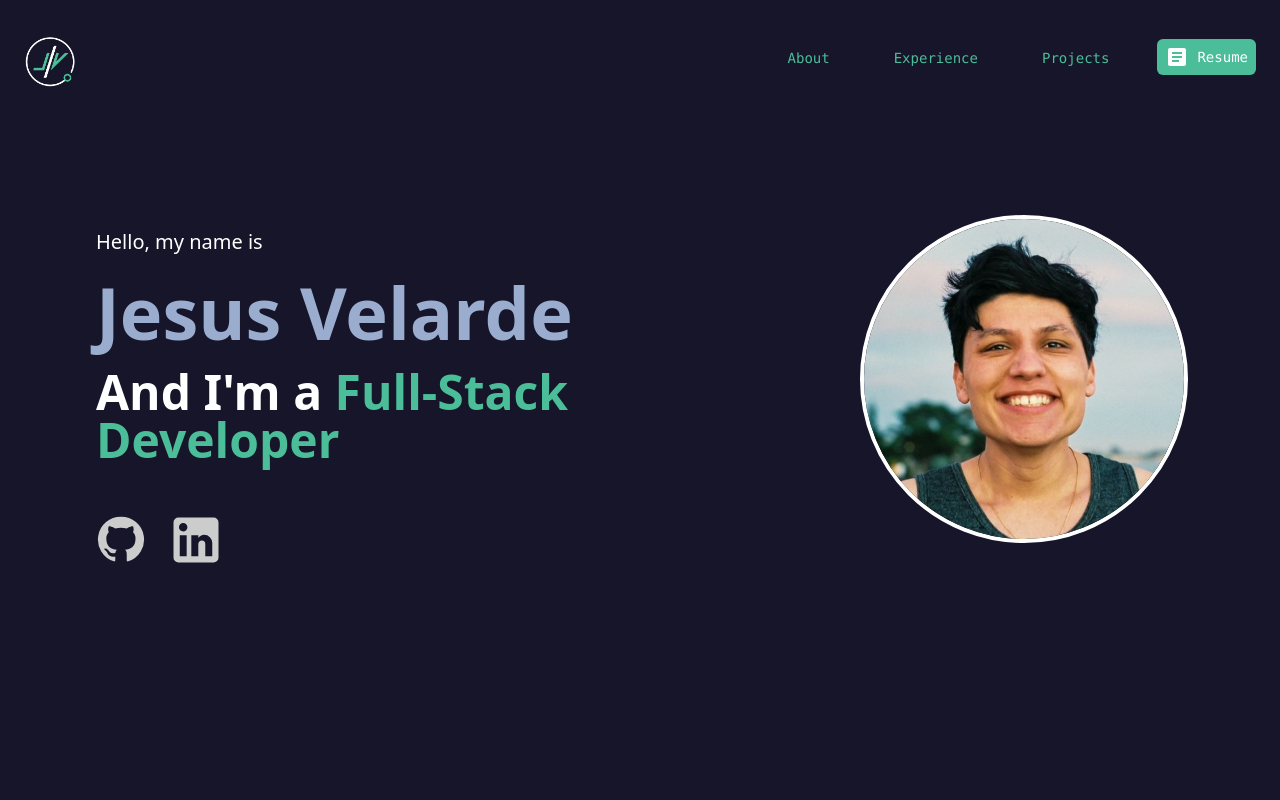
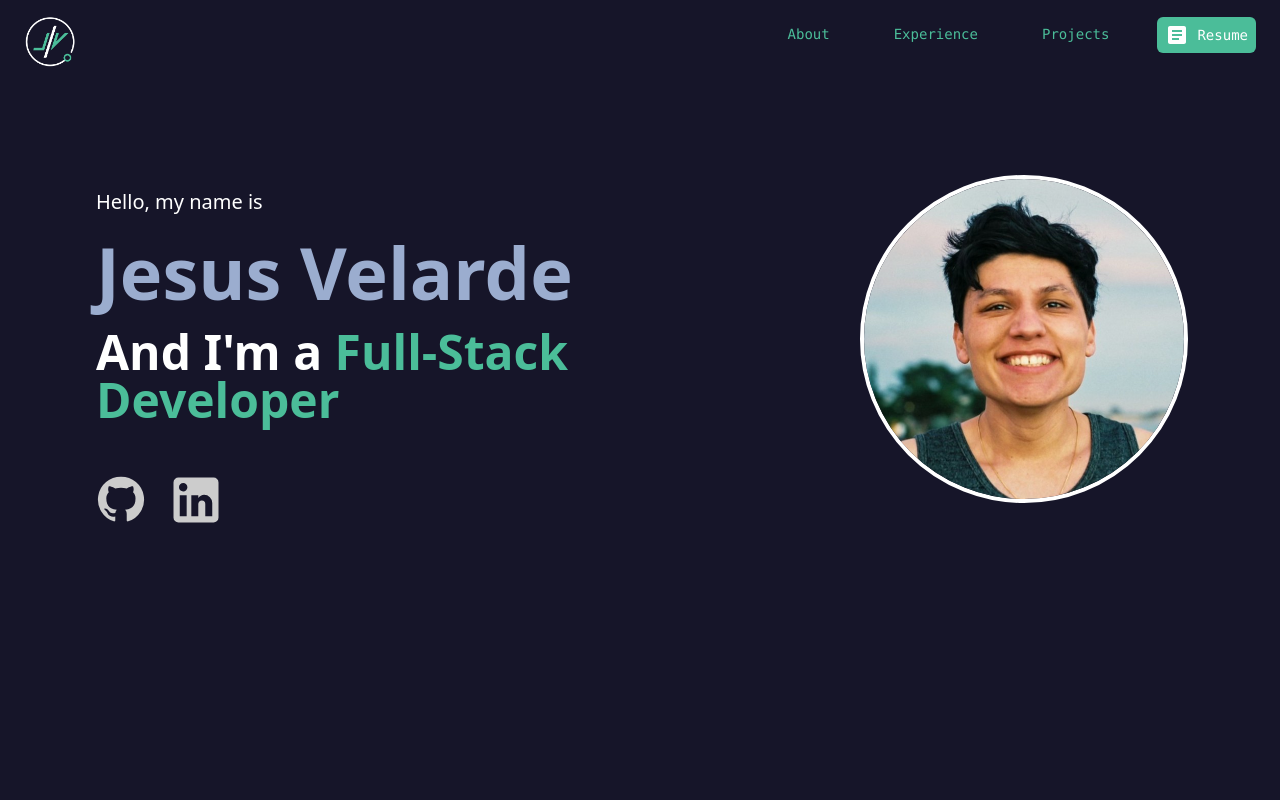
Before and after one commit to heyyysus/dev-portfolio, a Next.js app: page / in a window 1280 px wide. Shown: the top 800 px of the page. Built offline with nearby package versions, Linux system fonts and the light colour scheme.

Commit message:
change nav layout

```diff
--- a/src/app/_components/nav.tsx
+++ b/src/app/_components/nav.tsx
@@ -36,13 +36,13 @@ const Navigation: React.FC = () => {
   return (
     <>
       <nav className="bg-blue-dark flex justify-between w-fill font-mono text-sm md:static fixed w-screen">
-        <div className='py-7'>
+        <div className='py-2'>
           <Link href="/">
             <Image src='/images/logo/logo 2.png' alt='logo' width={100} height={100} />
           </Link>
         </div>
-        <div className='md:block hidden p-6'>
-          <ul className="flex">
+        <div className='md:block hidden pr-6'>
+          <ul className="flex items-center">
             <li>
               <NavItem label='About' href='#about' onClick={handleLinkClick} />
             </li>
@@ -53,7 +53,7 @@ const Navigation: React.FC = () => {
               <NavItem label='Projects' href='#projects' onClick={handleLinkClick} />
             </li>
             <li>
-              <div className='mt-[15px] ml-4'>
+              <div className='ml-4'>
                 <DownloadBtn href='/files/Resume_Jesus_Velarde.pdf'>
                   <ArticleIcon />
                   <span className='ml-2 pt-0.5'>Resume</span>
@@ -62,7 +62,7 @@ const Navigation: React.FC = () => {
             </li>
           </ul>
         </div>
-        <div className='md:hidden block mt-6 mr-6'>
+        <div className='md:hidden block mt-2 mr-6'>
           <MenuBtn onClick={handleMenuClick} />
         </div>
 
--- a/src/app/_components/navItem.tsx
+++ b/src/app/_components/navItem.tsx
@@ -14,7 +14,7 @@ export const NavItem: FC<NavItemProps> =  ({label, href, onClick}) => {
         href={href}
         onClick={onClick}
         className={`md:px-8 md:py-6 px-8 py-3 hover:text-white hover:bg-blue-light flex flex-row content-center transition-all
-                    md:border-solid hover:border-b-2 md:border-green border-none`}
+                    md:border-solid border-b-2 hover:border-green border-blue-dark`}
             >
             <span>{label}</span>
         </Link>
```
